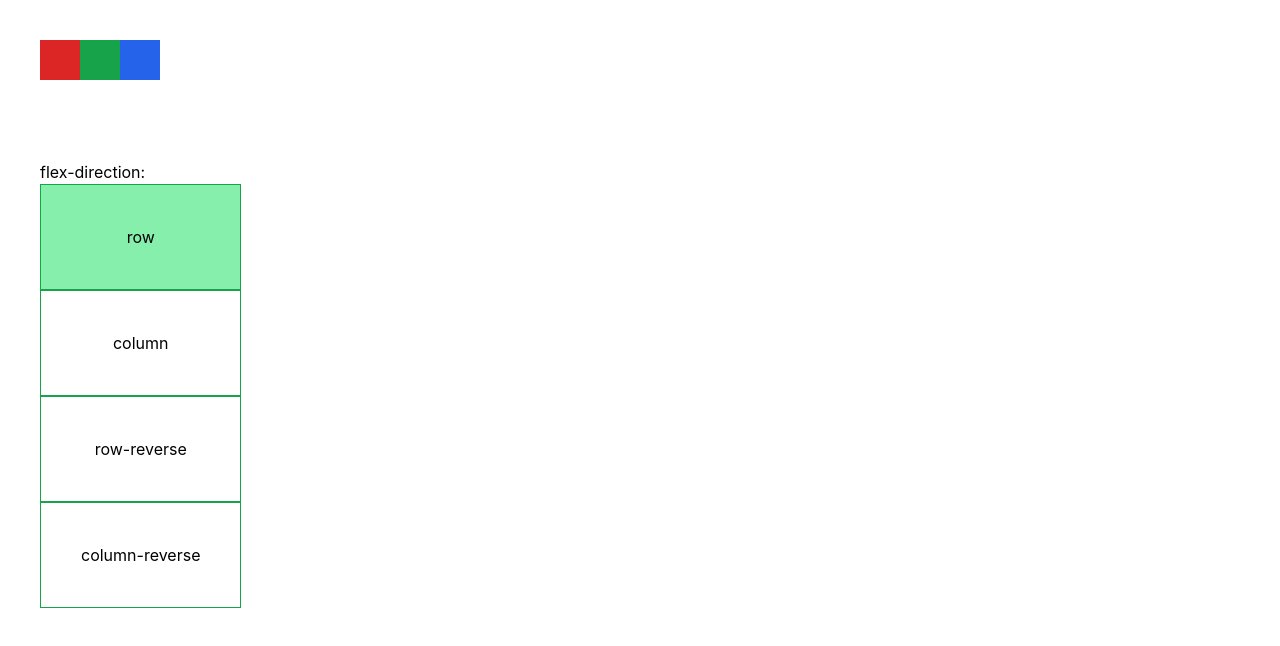
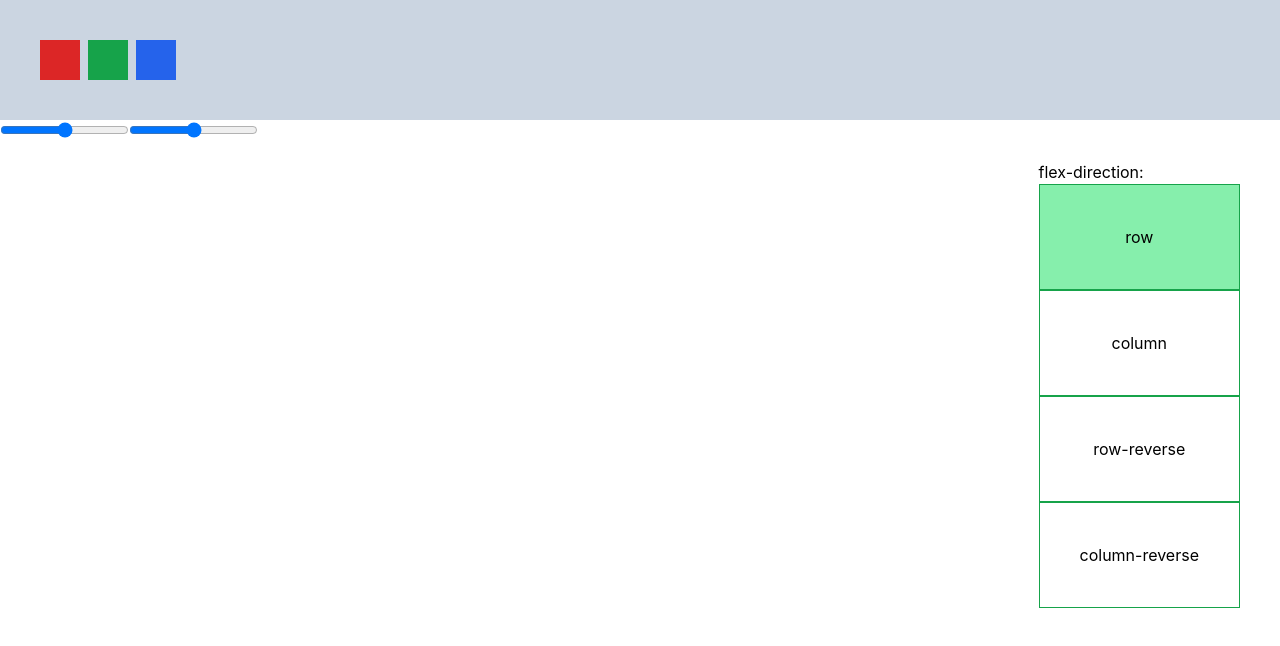
Before and after one commit to Forellko/examples, a React (Create React App) app: page / in a window 1280 px wide. Shown: the top 646 px of the page. Built offline with nearby package versions, Linux system fonts and the light colour scheme.

Commit message:
Create ref

```diff
--- a/src/examples/Flex/Flex.tsx
+++ b/src/examples/Flex/Flex.tsx
@@ -1,17 +1,30 @@
-import { useState } from 'react';
+import { useEffect, useRef, useState } from 'react';
 import './style.css';
 
 function Flex() {
   const [direction, setDirection] = useState('flex-row');
+  const flexRef = useRef<HTMLDivElement>(null);
+  useEffect(() => {
+    if (!flexRef.current) return;
+  }, []);
 
   return (
     <>
-      <div className={`flex w-[100%] p-10 ${direction}`}>
+      <div
+        ref={flexRef}
+        className={`flex gap-2 w-[100%] p-10 bg-slate-300 ${direction}`}
+      >
         <div className="bg-red-600 w-10 h-10"></div>
         <div className="bg-green-600 w-10 h-10"></div>
         <div className="bg-blue-600 w-10 h-10"></div>
       </div>
       <div className="flex justify-between">
+        <div>
+          <div>
+            <input type="range" name="width" id="range-width" />
+            <input type="range" name="height" id="range-height" />
+          </div>
+        </div>
         <div className="flex flex-col p-10">
           <h2>flex-direction:</h2>
           <button
```
